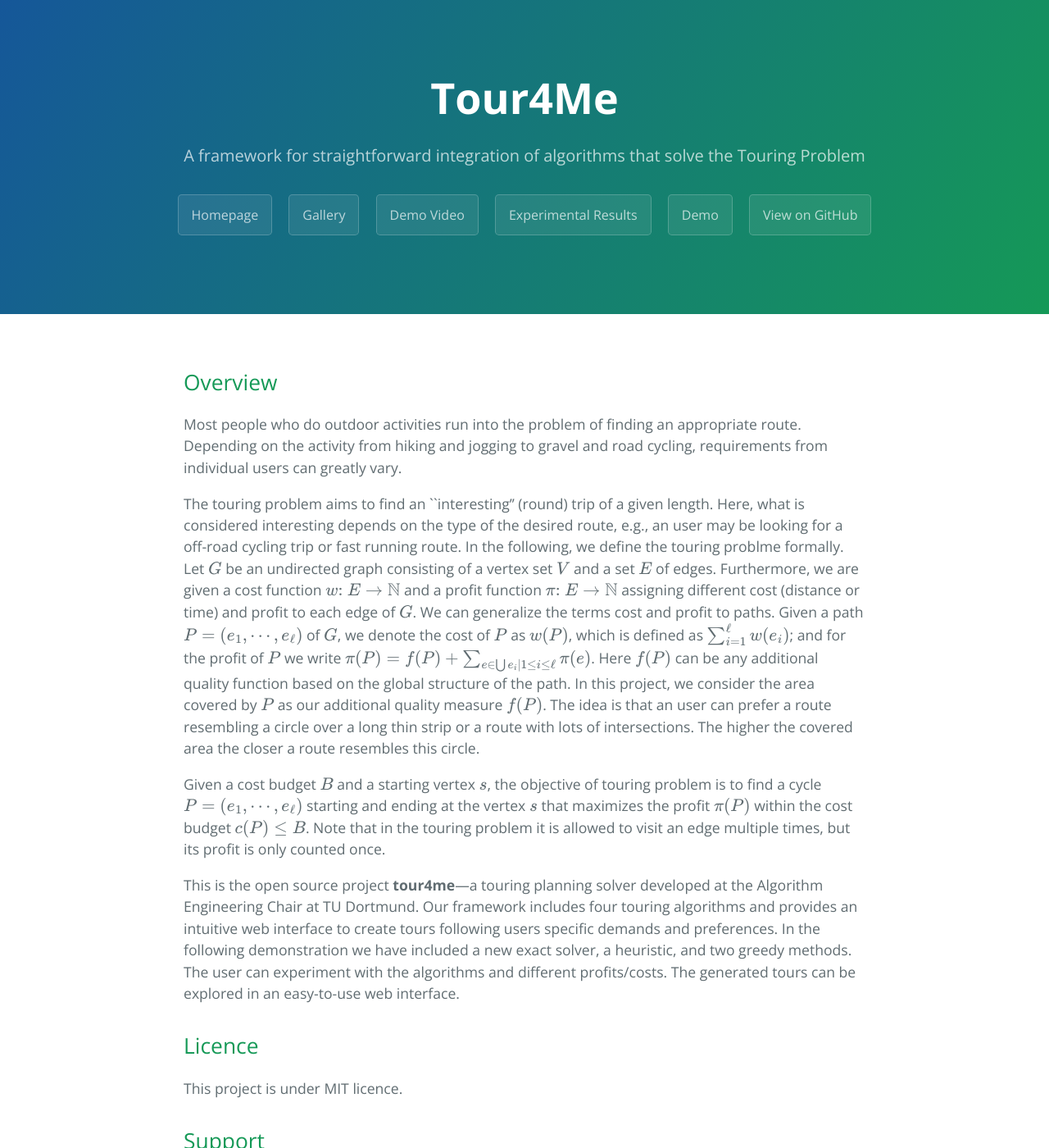
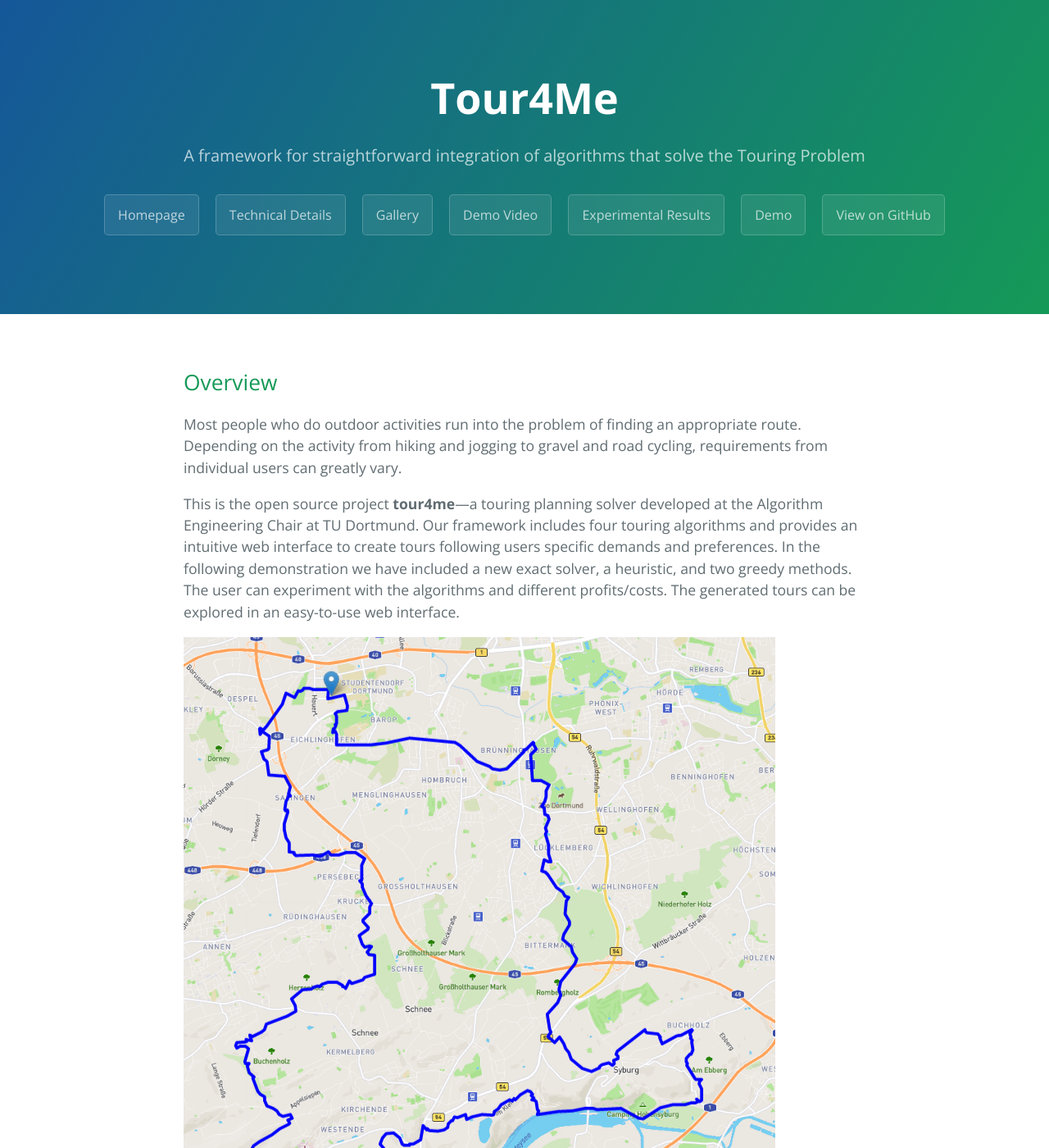
Before and after one commit to traMectory/tour4me, a Jekyll site: the page built from docs/index.md, in a window 1280 px wide and 1400 px high. Shown: the whole window at 82% size. Built offline with Jekyll 4.4.1, drawn with Linux system fonts in a browser that asks for light colours; formulas are drawn with MathJax 3.

Commit message:
moved technical details to a new section

```diff
--- a/docs/_layouts/template.html
+++ b/docs/_layouts/template.html
@@ -1,5 +1,6 @@
 <!DOCTYPE html>
 <html lang="en-us">
+
 <head>
   <meta charset="UTF-8">
   <title>{{ page.title }}</title>
@@ -9,14 +10,17 @@
   <link rel="stylesheet" type="text/css" href="stylesheets/stylesheet.css" media="screen">
   <link rel="stylesheet" type="text/css" href="stylesheets/github-light.css" media="screen">
 </head>
+
 <body>
   <section class="page-header">
     <h1 class="project-name">Tour4Me</h1>
-      <h2 class="project-tagline">A framework for straightforward integration of algorithms that solve the Touring Problem</h2>
+    <h2 class="project-tagline">A framework for straightforward integration of algorithms that solve the Touring Problem
+    </h2>
     <a href=index class="btn">Homepage</a>
-            <a href= gallary class="btn">Gallery</a>
-                    <a href= demo class="btn">Demo Video</a>
-                    <a href= experimental class="btn">Experimental Results</a>
+    <a href=technical class="btn">Technical Details</a>
+    <a href=gallary class="btn">Gallery</a>
+    <a href=demo class="btn">Demo Video</a>
+    <a href=experimental class="btn">Experimental Results</a>
     <a href="http://tirolit.cs.tu-dortmund.de/" class="btn">Demo</a>
     <a href="https://github.com/traMectory/tour4me" class="btn">View on GitHub</a>
   </section>
@@ -26,13 +30,17 @@
     {{ content }}
 
     <footer class="site-footer">
-        <span class="site-footer-owner"><a href="https://github.com/phuston/patrickandfrantonarethebestninjas">Tour4Me</a> is maintained by <a href="https://github.com/traMectory">traMectory</a>.</span>
+      <span class="site-footer-owner"><a href="https://github.com/phuston/patrickandfrantonarethebestninjas">Tour4Me</a>
+        is maintained by <a href="https://github.com/traMectory">traMectory</a>.</span>
 
-        <span class="site-footer-credits">This page was generated by <a href="https://pages.github.com">GitHub Pages</a> using the <a href="https://github.com/jasonlong/cayman-theme">Cayman theme</a> by <a href="https://twitter.com/jasonlong">Jason Long</a>.</span>
+      <span class="site-footer-credits">This page was generated by <a href="https://pages.github.com">GitHub Pages</a>
+        using the <a href="https://github.com/jasonlong/cayman-theme">Cayman theme</a> by <a
+          href="https://twitter.com/jasonlong">Jason Long</a>.</span>
     </footer>
 
   </section>
 
 
 </body>
+
 </html>
--- a/docs/index.md
+++ b/docs/index.md
@@ -9,29 +9,11 @@
 Most people who do outdoor activities run into the problem of finding an appropriate route.
 Depending on the activity from hiking and jogging to gravel and road cycling, requirements from individual users can greatly vary.
 
-The touring problem aims to find an ``interesting'' (round) trip of a given length. Here, what is considered interesting depends on the type of the desired route, e.g., an user may be looking for a off-road cycling trip or fast running route.
-In the following, we define the touring problme formally.
-Let $$G$$ be an undirected graph consisting of a vertex set $$V$$ and a set $$E$$ of edges. Furthermore, we are given a cost function $$w{:}\ E \rightarrow \mathbb{N}$$ and a profit function $$\pi{:}\ E \rightarrow \mathbb{N}$$ assigning different cost (distance or time) and profit to each edge of $$G$$.
-We can generalize the terms cost and profit to paths.
-Given a path $$P = (e_1, \cdots, e_{\ell})$$ of $$G$$, we denote the cost of $$P$$ as $$w(P)$$, which is defined as $$\sum_{i=1}^{\ell} w(e_i)$$; and for the profit of $$P$$ we write $$\pi(P) = f(P) + \sum_{ e \in \bigcup{e_i \mid 1 \leq i \leq \ell } } \pi(e)$$.
-Here $$f(P)$$ can be any additional quality function based on the global structure of the path.
-In this project, we consider the area covered by $$P$$ as our additional quality measure $$f(P)$$. The idea is that an user can prefer a route resembling a circle over a long thin strip or a route with lots of intersections. The higher the covered area the closer a route resembles this circle.
-
-Given a cost budget $$B$$ and a starting vertex $$s$$, the objective of touring problem is to find a cycle $$P=(e_1, \cdots, e_{\ell})$$ starting and ending at the vertex $$s$$ that maximizes the profit $$\pi(P)$$ within the cost budget $$c(P) \leq B$$.
-Note that in the touring problem it is allowed to visit an edge multiple times, but its profit is only counted once.
-
-
-
-
-
-
-
-
 This is the open source project **tour4me**---a touring planning solver developed at the Algorithm Engineering Chair at TU Dortmund.
 Our framework includes four touring algorithms and provides an intuitive web interface to create tours following users specific demands and preferences.
 In the following demonstration we have included a new exact solver, a heuristic, and two greedy methods. The user can experiment with the algorithms and different profits/costs. The generated tours can be explored in an easy-to-use web interface.
 
-
+![](figs/work_50_jogger.png)
 
 ## Licence
 
```
Also changed, not shown: docs/technical.md (added, +20 -0 lines). Lines whose indentation alone changed are shown as unchanged.
